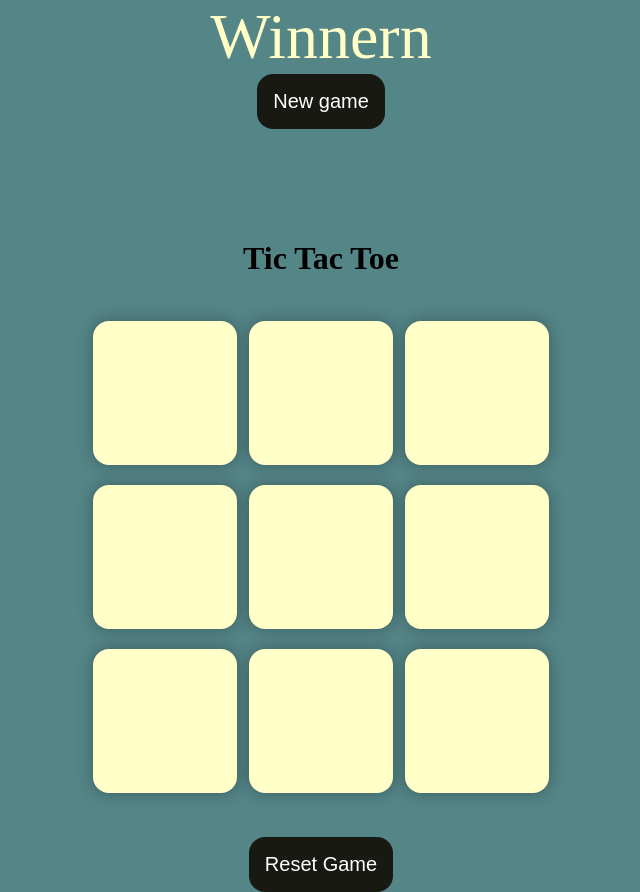
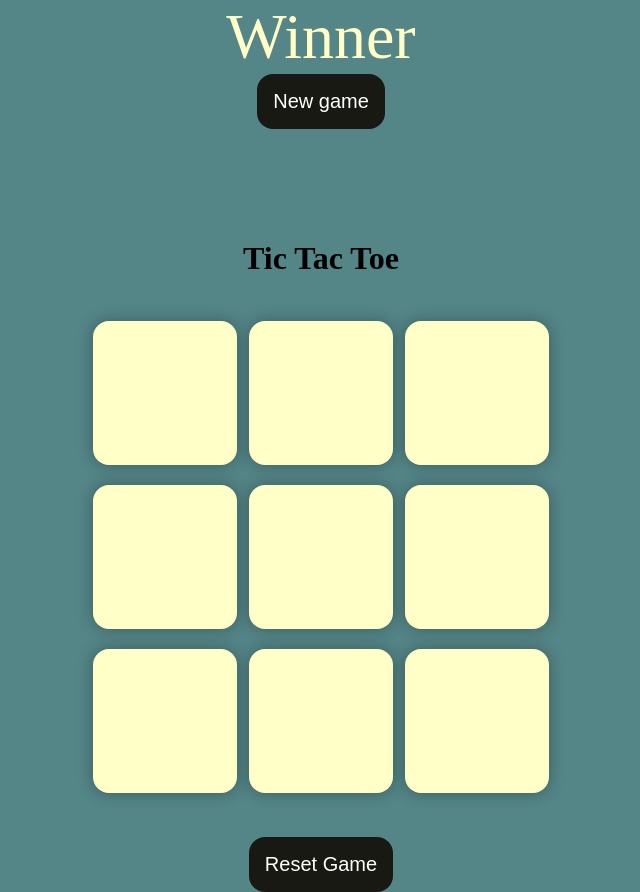
Before and after one commit to MuhammadTawha/Tic-tac-toe, a plain HTML site: page index.html in a window 1280 px wide. Shown: the whole page, without its empty margins (319-959 px from the left). Drawn offline with Linux system fonts and the light colour scheme.

Commit message:
change in spelling

```diff
--- a/index.html
+++ b/index.html
@@ -8,7 +8,7 @@
 </head>
 <body>
     <div class="msg-container">
-        <p id="msg">Winnern</p>
+        <p id="msg">Winner</p>
         <button id="New-btn">New game</button>
     </div>
     <main>
```
